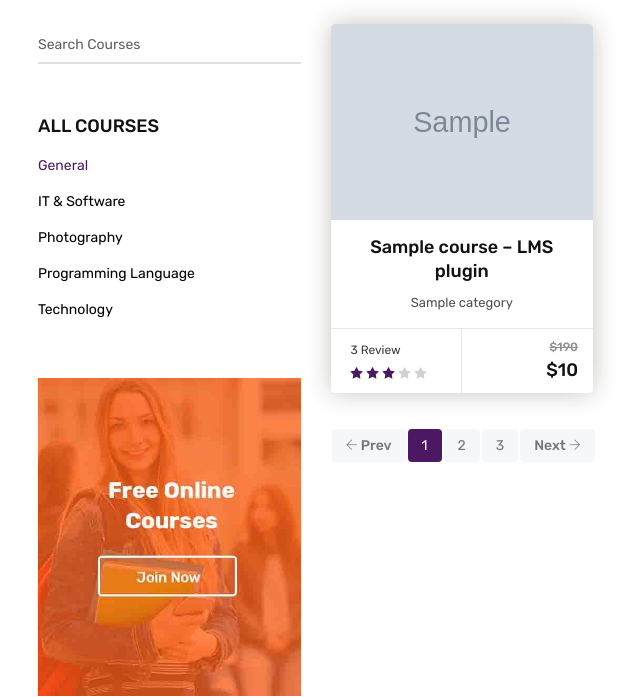
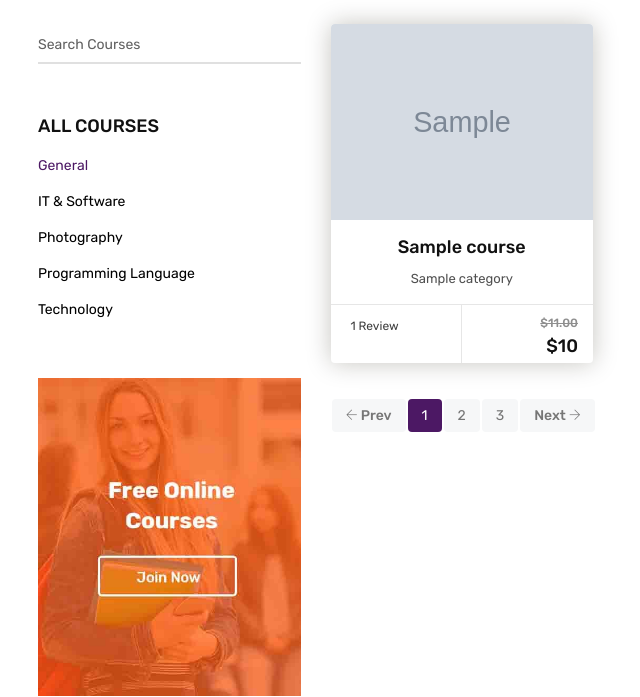
Before and after one commit to Mohamed-Taha-Essa/django-lms, a Django app: template course/templates/course/course_list.html in a window 1280 px wide. Shown: the part 537-1234 px from the top of the page, without its empty margins (32-672 px from the left). Run offline with Django 3.2, Linux system fonts and the light colour scheme; the template is opened without the code that fills it: most values are stand-ins (such as "Sample title", 1, 10 or a date in 2020); grey boxes marked "Sample" are stand-in pictures; some libraries are stand-ins or nearby versions.

Commit message:
add  custom filter and add to course price

```diff
--- a/course/templates/course/course_list.html
+++ b/course/templates/course/course_list.html
@@ -1,4 +1,5 @@
 {% extends 'base.html' %}
+{% load custom_filters %}
 
 {% load static %}
 
@@ -104,22 +105,22 @@
 											<a href="#" class="btn">Read More</a>
 										</div>
 										<div class="info-bx text-center">
-											<h5><a href="#">{{course.name|truncatewords:3}} – LMS plugin</a></h5>
+											<h5><a href="#">{{course.name|truncatewords:2}}</a></h5>
 											<span>{{course.category}}</span>
 										</div>
 										<div class="cours-more-info">
 											<div class="review">
-												<span>3 Review</span>
+												<span>{{course.review_count}} Review</span>
 												<ul class="cours-star">
-													<li class="active"><i class="fa fa-star"></i></li>
-													<li class="active"><i class="fa fa-star"></i></li>
-													<li class="active"><i class="fa fa-star"></i></li>
-													<li><i class="fa fa-star"></i></li>
-													<li><i class="fa fa-star"></i></li>
+													<i class=" icofont-star {% if object.avg_rate > 0 %}  active  {% endif %}"></i>
+													<i class=" icofont-star {% if object.avg_rate > 1 %}  active  {% endif %}"></i>
+													<i class=" icofont-star {% if object.avg_rate > 2 %}  active  {% endif %}"></i>
+													<i class=" icofont-star {% if object.avg_rate > 3 %}  active  {% endif %}"></i>
+													<i class="icofont-star {% if object.avg_rate > 4 %}  active  {% endif %}"></i>
 												</ul>
 											</div>
 											<div class="price">
-												<del>$190</del>
+												<del>${{course.price|mul:1.1 |floatformat:2}}</del>
 												<h5>${{course.price}}</h5>
 											</div>
 										</div>
--- /dev/null
+++ b/course/templatetags/custom_filters.py
@@ -0,0 +1,12 @@
+# myapp/templatetags/custom_filters.py
+
+from django import template
+
+register = template.Library()
+
+@register.filter
+def mul(value, arg):
+    try:
+        return float(value) * float(arg)
+    except (ValueError, TypeError):
+        return ''
```
Also changed, not shown: course/templatetags/__init__.py (added).
